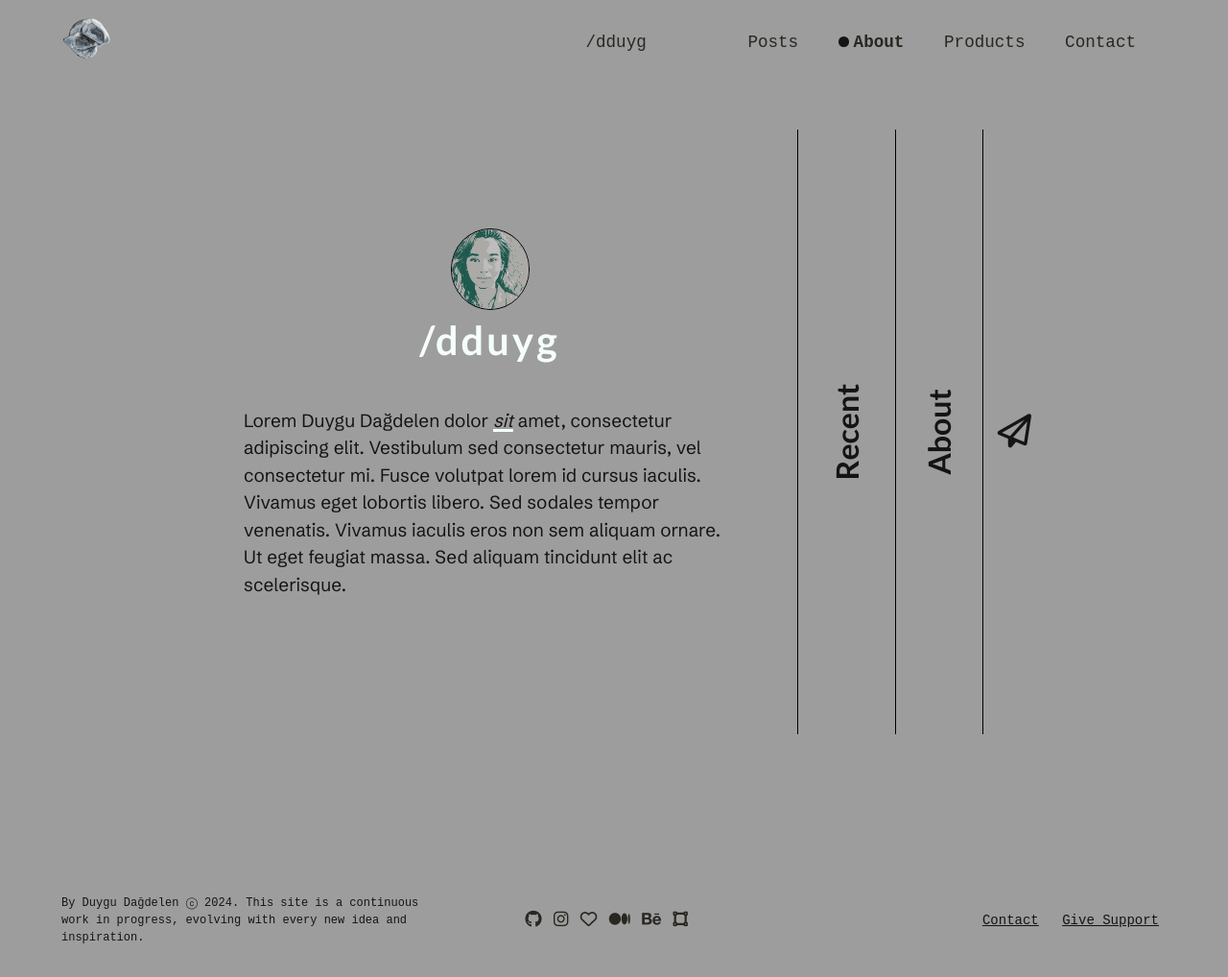
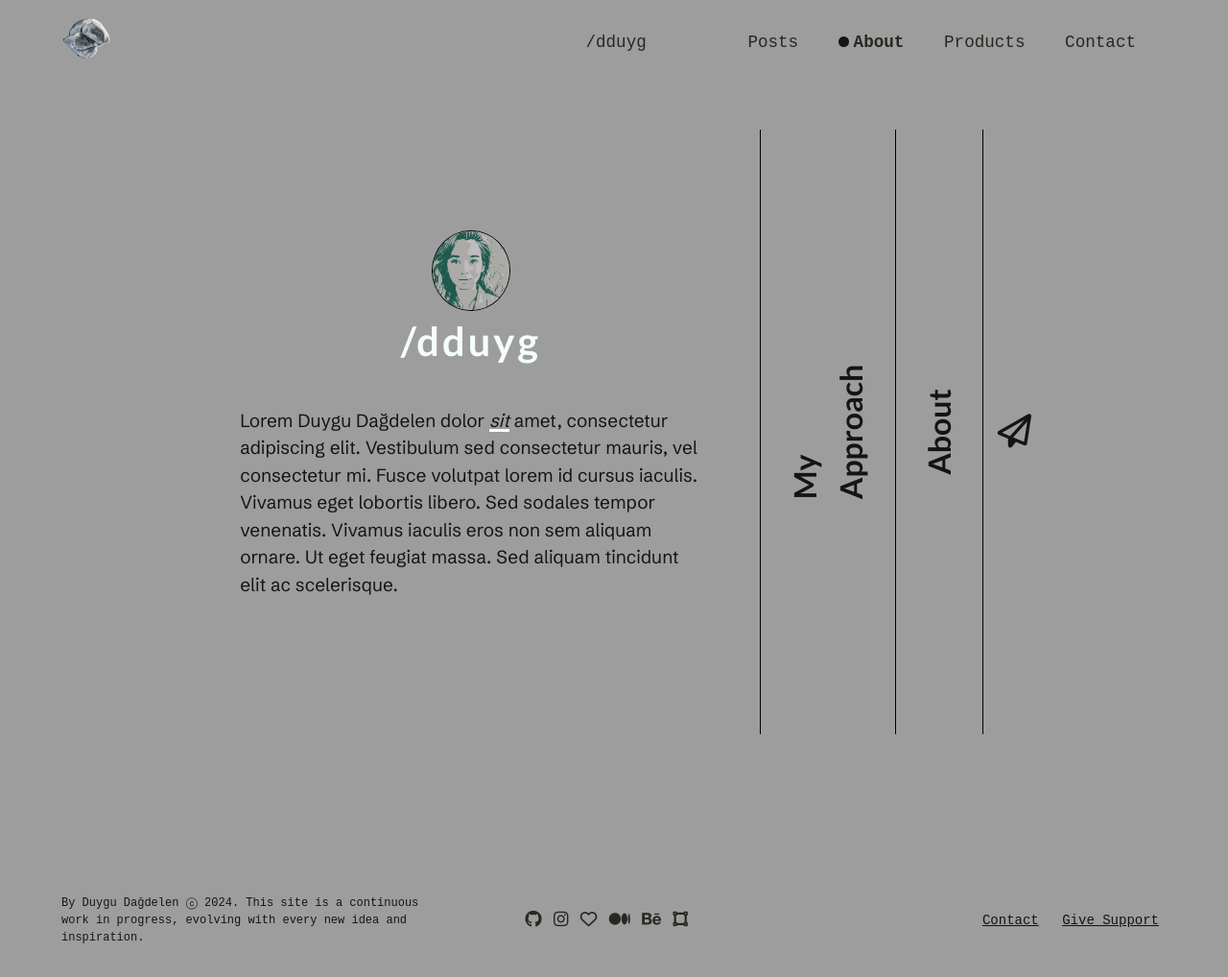
Before and after one commit to dduyg/duuuy, a Jekyll site: the page built from about.html, in a window 1280 px wide. Shown: the whole page at 96% size. Built offline with Jekyll 4.4.1, drawn with Linux system fonts in a browser that asks for light colours; nearby versions of some CDN libraries; some web fonts are replaced.

Commit message:
Update about-panel.html

```diff
--- a/_includes/about-panel.html
+++ b/_includes/about-panel.html
@@ -9,7 +9,7 @@
   </section>
   <section id="posts" class="panel-inactive">
     <header>
-      <h1>Recent</h1>
+      <h1>My Approach</h1>
     </header>
     <div class="content">
       <p>Lorem ipsum dolor sit amet, consectetur adipiscing elit. Vestibulum sed consectetur mauris, vel consectetur mi. Fusce volutpat lorem id cursus iaculis. Vivamus eget lobortis libero. Sed sodales tempor venenatis. Vivamus iaculis eros non sem aliquam ornare. Ut eget feugiat massa. Morbi condimentum, neque vitae vestibulum hendrerit, tortor metus vulputate augue, ut lacinia turpis sem sed dolor. Sed aliquam tincidunt elit ac scelerisque. Donec eleifend libero nisl, feugiat vulputate enim elementum consequat. Nullam scelerisque lorem fringilla urna ullamcorper consectetur.</p>
```
